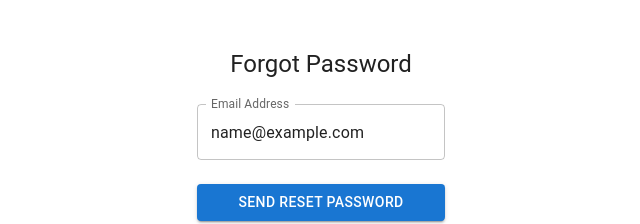
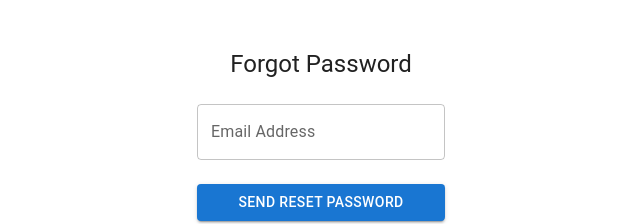
Before and after one commit to JumboCode/BergenFamilyCenter, a Next.js app: page /forgotPassword in a window 1280 px wide. Shown: the top 224 px of the page, without its empty margins (319-959 px from the left). Built offline with nearby package versions, Linux system fonts and the light colour scheme.

Commit message:
Removed 'console.log's

```diff
--- a/pages/forgotPassword.js
+++ b/pages/forgotPassword.js
@@ -20,15 +20,11 @@ const validationSchema = yup.object({
 export default function ForgotPassword() {
     const formik = useFormik({
         initialValues: {
-            email: 'name@example.com',
+            email: '',
         },
         validationSchema: validationSchema,
         onSubmit: (values) => {
-            console.log({
-                email: values.email,
-            });
             passwordReset(values.email)
-            alert(JSON.stringify(values, null, 2));
         },
     });
 
```
